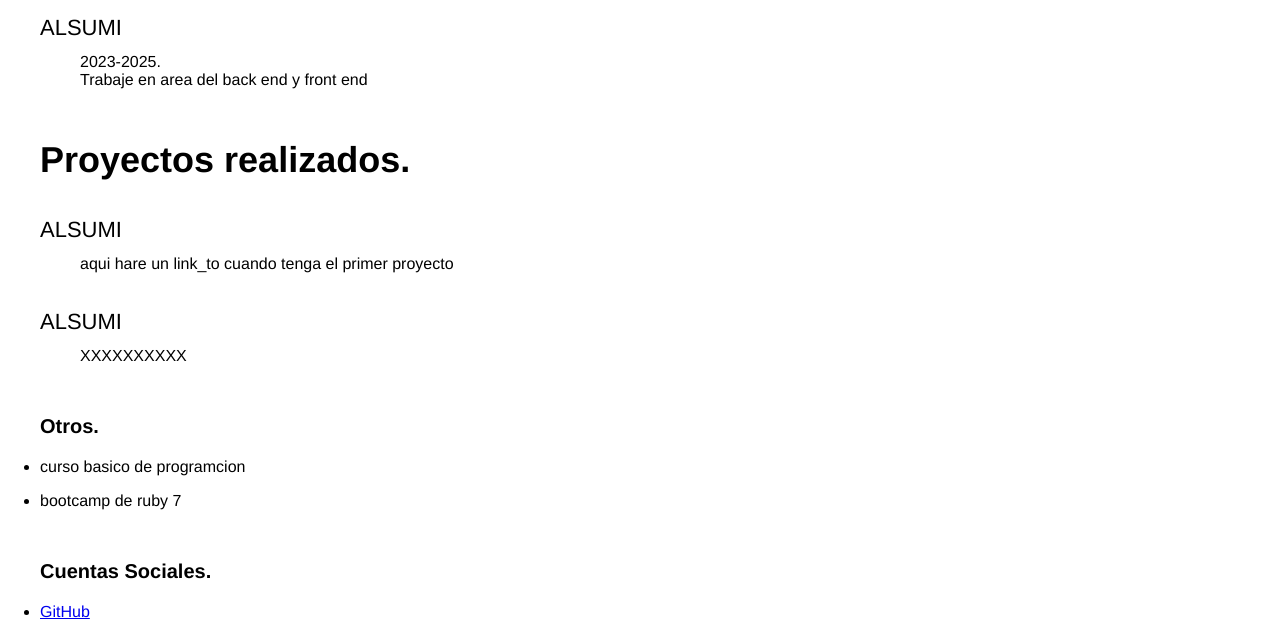
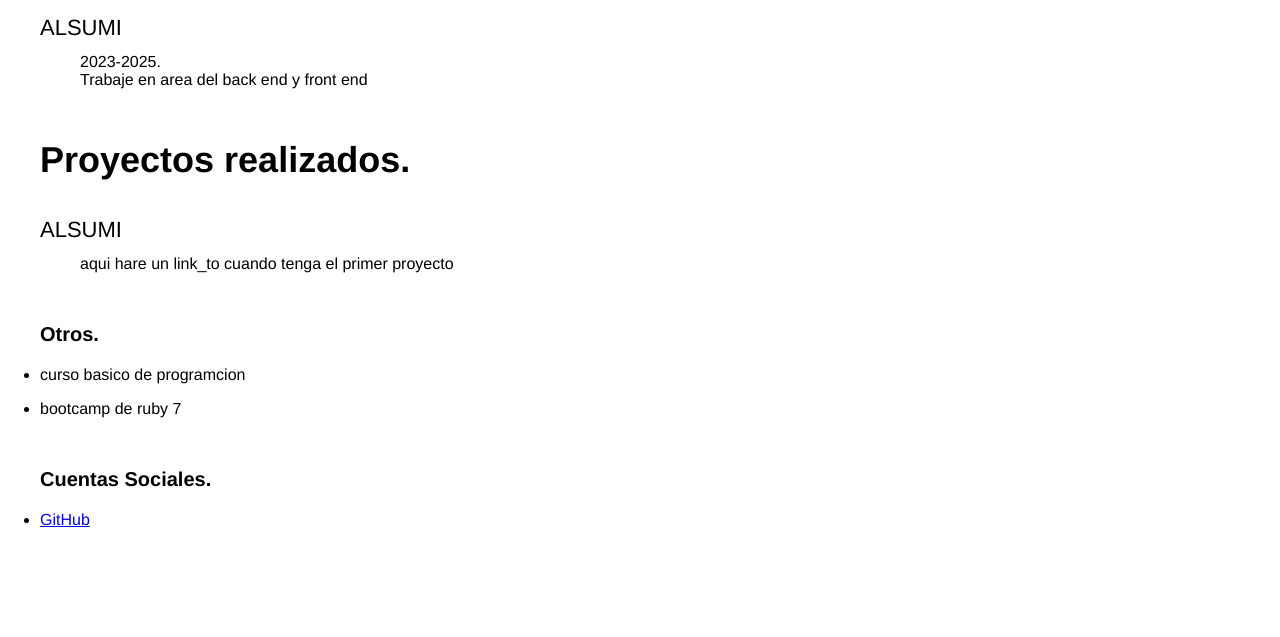
Before and after one commit to GustavoEstrada1294/CV_curso_git, a plain HTML site: page index.html in a window 1280 px wide. Shown: the part 673-1310 px from the top of the page. After the commit the page ends 1218 px from the top, so only its background shows below. Drawn offline with Linux system fonts and the light colour scheme.

Commit message:
Quite el otro proyecto

```diff
--- a/index.html
+++ b/index.html
@@ -56,8 +56,6 @@
                         <dl>
                             <dt style="font-size:22px; text-transform:uppercase; margin-bottom:12px; margin-top:36px;">ALSUMI</dt>
                             <dd>aqui hare un link_to cuando tenga el primer proyecto </dd>
-                            <dt style="font-size:22px; text-transform:uppercase; margin-bottom:12px; margin-top:36px;">ALSUMI</dt>
-                            <dd>XXXXXXXXXX</dd>
                         </dl>
                     </div>
                 </div>
```
